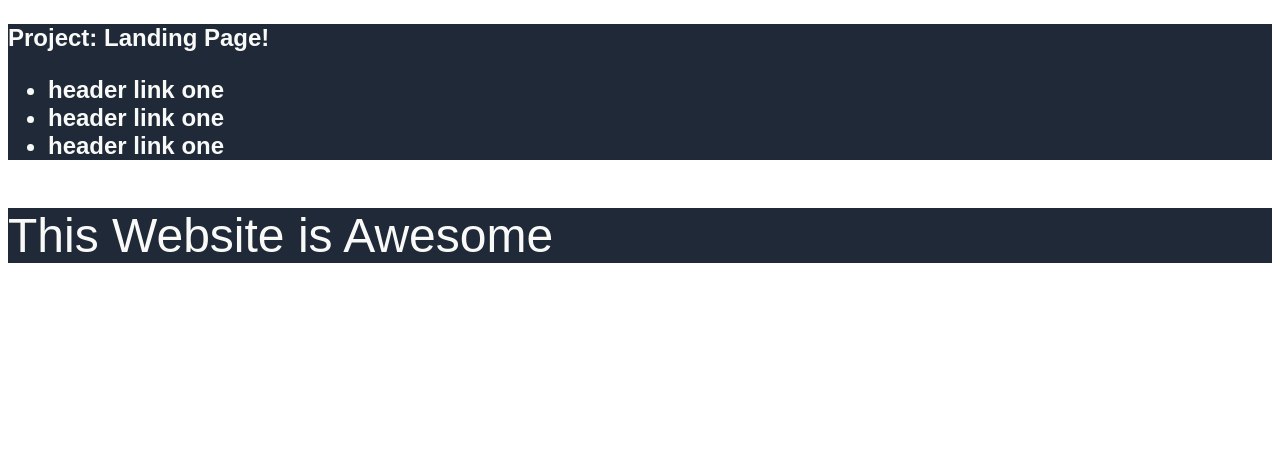
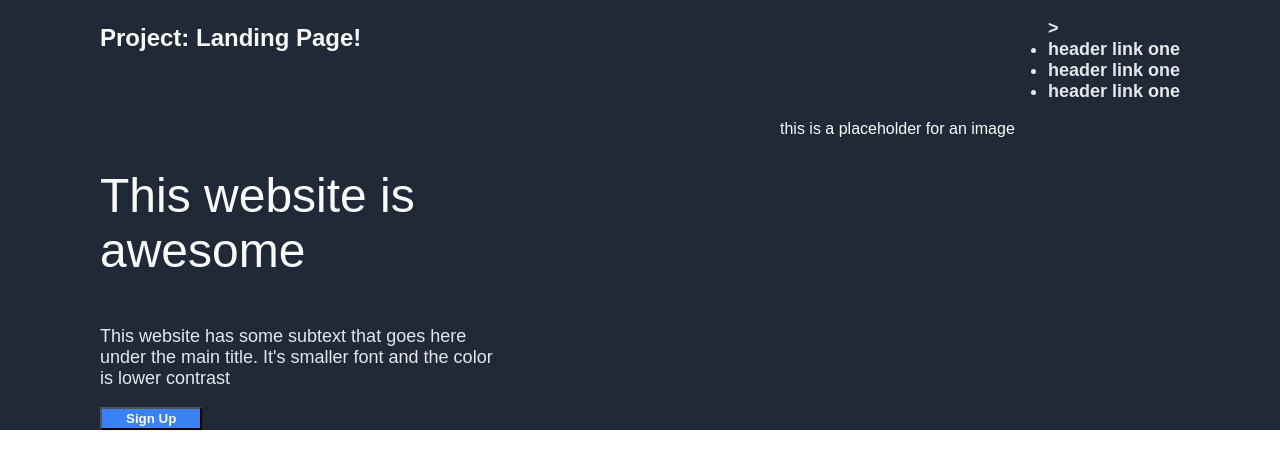
Before and after one commit to DwellHouse/ProjectLandingPage, a plain HTML site: page index.html in a window 1280 px wide. Drawn offline with Linux system fonts and the light colour scheme.

Commit message:
set up header and hero flexbox and font and colours

```diff
--- a/index.html
+++ b/index.html
@@ -10,7 +10,7 @@
 <body>
     <div class="header">
         <p>Project: Landing Page!</p>
-        <ul>
+        <ul>>
             <li>header link one</li>
             <li>header link one</li>
             <li>header link one</li>
@@ -18,7 +18,14 @@
     </div>
 
     <div class="hero">
-        <p>This Website is Awesome</p>
+        <div class="leftLinks">
+            <p class="heroTitle">This website is awesome</p>
+            <p class="heroText">This website has some subtext that goes here under the main title. It's smaller font and the color is lower contrast</p>
+            <button class="heroButton">Sign Up</button>
+        </div>
+        <div class="rightLinks">
+            <a img>this is a placeholder for an image</a>
+        </div>
     </div>
 </body>
 </html>
--- a/style.css
+++ b/style.css
@@ -1,17 +1,41 @@
 body {
     font-family: Arial, Helvetica, sans-serif;
+    margin: 0;
 }
 
 .header, .hero {
     color: #F9FAF8;
     background-color: #1F2937;
+    display: flex;
+    padding-left: 100px;
+    padding-right: 100px;
+    justify-content: space-between;
 }
 
 .header {
     font-size: 24px;
     font-weight: bolder;
+
+}
+.leftLinks, .rightLinks {
+    width: 400px;
+}
+ul, .heroText {
+    font-size: 18px;
+    color: #e5e7eb;
 }
 
-.hero {
+li {
+    color: #E5E7EB;
+}
+
+.heroTitle {
     font-size: 48px;
 }
+
+button {
+    color: #F9FAF8;
+    background-color: #3882F6;
+    padding: 2px 24px;
+    font-weight: bold;
+}
```
